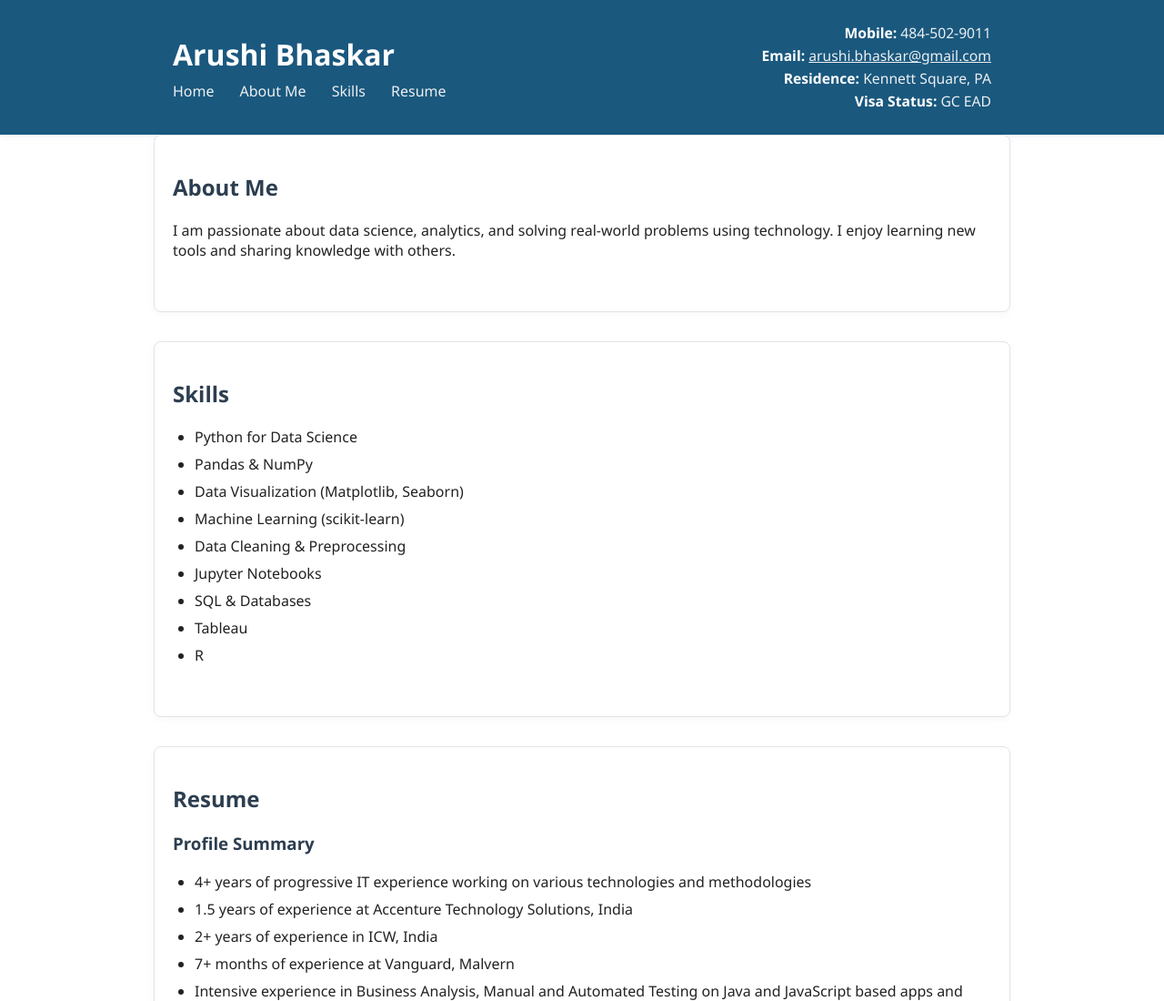
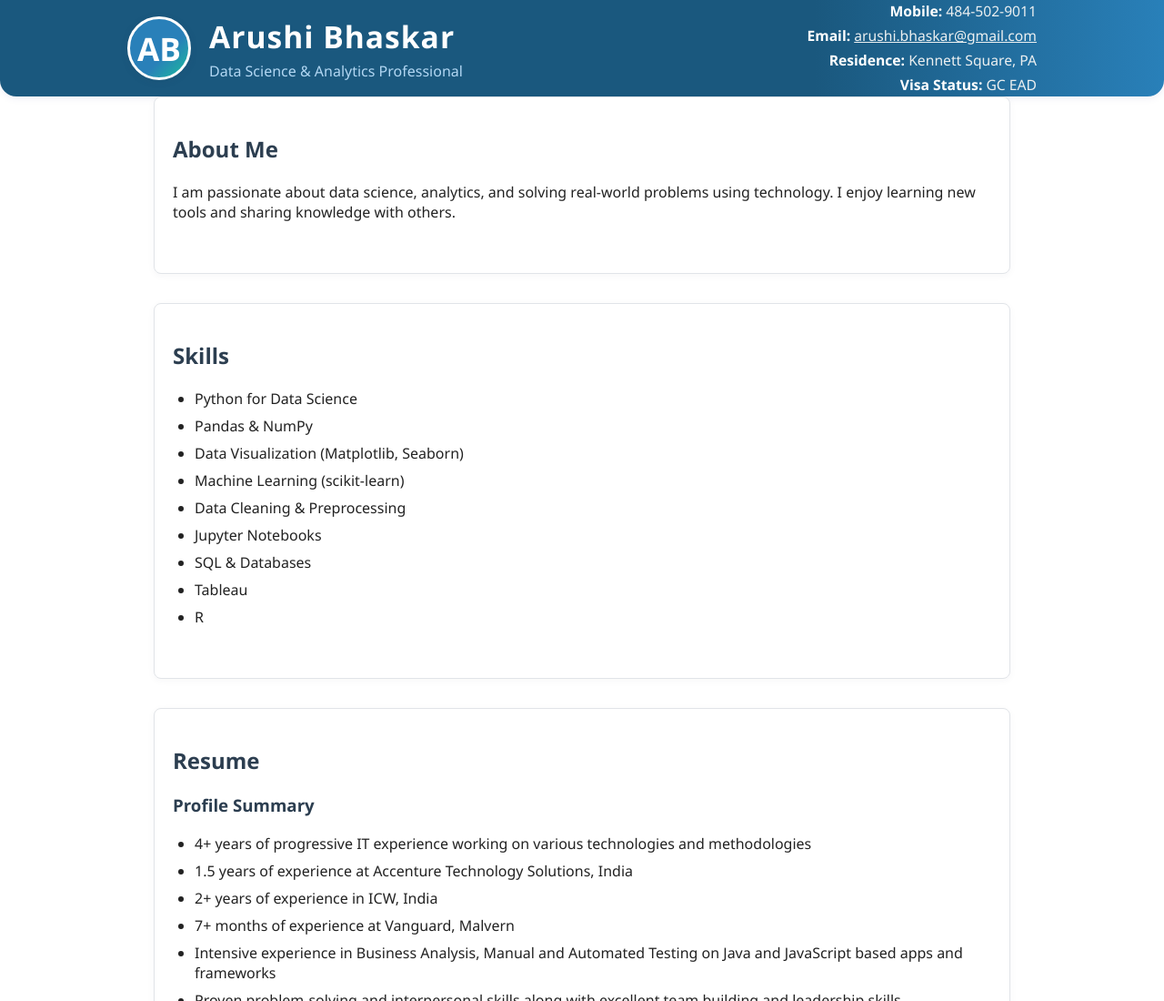
Before and after one commit to arushib11/my-portfolio, a plain HTML site: page index.html in a window 1280 px wide. Shown: the top 1100 px of the page at 91% size. Drawn offline with Linux system fonts and the light colour scheme.

Commit message:
Improving the header and removing unnecessary links

```diff
--- a/index.html
+++ b/index.html
@@ -1,42 +1,10 @@
+<!DOCTYPE html>
 <!DOCTYPE html>
 <html lang="en">
 <head>
   <meta charset="UTF-8">
   <title>My Portfolio</title>
   <style>
-    header h1 {
-      flex: 1;
-      text-align: center;
-      margin: 0;
-    }
-    body {
-      font-family: 'Segoe UI', Arial, sans-serif;
-      margin: 0;
-      background: #fff;
-      color: #222;
-    }
-    header {
-      background: #1a587e; /* Professional deep blue */
-      color: #fff;
-      padding: 24px 0;
-      box-shadow: 0 2px 8px rgba(26,35,126,0.05);
-    }
-    nav ul {
-      list-style: none;
-      padding: 0;
-      margin: 0;
-      display: flex;
-      gap: 28px;
-    }
-    nav a {
-      color: #ecf0f1;
-      text-decoration: none;
-      font-weight: 500;
-      transition: color 0.2s;
-    }
-    nav a:hover {
-      color: #3498db;
-    }
     .hero {
       background: #f8f9fa;
       padding: 60px 20px;
@@ -51,6 +19,88 @@
       border-radius: 8px;
       box-shadow: 0 2px 8px rgba(44,62,80,0.04);
       border: 1px solid #e1e4e8;
+    }
+    .header-container {
+      max-width: 1000px;
+      margin: auto;
+      display: flex;
+      flex-direction: row;
+      align-items: center;
+      justify-content: space-between;
+      flex-wrap: wrap;
+      padding: 0 16px;
+    }
+    .header-left {
+      display: flex;
+      align-items: center;
+      gap: 20px;
+    }
+    .avatar {
+      width: 64px;
+      height: 64px;
+      border-radius: 50%;
+      background: linear-gradient(135deg, #2980b9 60%, #1abc9c 100%);
+      display: flex;
+      align-items: center;
+      justify-content: center;
+      font-size: 2.2em;
+      color: #fff;
+      font-weight: bold;
+      box-shadow: 0 2px 8px rgba(44,62,80,0.10);
+      border: 3px solid #fff;
+    }
+    .header-title {
+      display: flex;
+      flex-direction: column;
+      justify-content: center;
+    }
+    .header-title h1 {
+      margin: 0 0 2px 0;
+      font-size: 2.1em;
+      text-align: left;
+      letter-spacing: 1px;
+    }
+    .header-title span {
+      font-size: 1em;
+      color: #b2d7f3;
+      font-weight: 400;
+      margin-top: 2px;
+    }
+    header {
+      background: linear-gradient(90deg, #1a587e 70%, #2980b9 100%);
+      color: #fff;
+      padding: 0;
+      box-shadow: 0 2px 8px rgba(26,35,126,0.07);
+      border-bottom-left-radius: 18px;
+      border-bottom-right-radius: 18px;
+    }
+    body {
+      font-family: 'Segoe UI', Arial, sans-serif;
+      margin: 0;
+      background: #fff;
+      color: #222;
+    }
+    .header-contact {
+      min-width: 220px;
+      text-align: right;
+      font-size: 0.98em;
+      line-height: 1.6;
+      color: #ecf0f1;
+      margin-left: auto;
+      display: flex;
+      flex-direction: column;
+      align-items: flex-end;
+      gap: 2px;
+    }
+    .header-contact strong {
+      color: #fff;
+    }
+    .header-contact a {
+      color: #ecf0f1;
+      text-decoration: underline;
+    }
+    .header-contact a:hover {
+      color: #1abc9c;
     }
     h2, h3 {
       color: #2c3e50;
@@ -87,45 +137,44 @@
       .section {
         padding: 20px 8px;
       }
-      header > div {
+      .header-container {
         flex-direction: column;
         align-items: flex-start;
+        padding: 0 4px;
       }
-      nav ul {
-        flex-direction: column !important;
-        align-items: flex-start !important;
-        gap: 8px !important;
-        width: 100% !important;
+      .header-left {
+        flex-direction: row;
+        align-items: center;
+        gap: 12px;
       }
-      nav ul li {
-        width: 100%;
-        margin-bottom: 4px;
+      /* Navigation removed for mobile */
+      .header-title h1 {
+        text-align: left !important;
+        font-size: 1.3em;
       }
-      h1 {
-        text-align: left !important;
+      .avatar {
+        width: 44px;
+        height: 44px;
+        font-size: 1.2em;
       }
     }
   </style>
 </head>
 <body>
   <header>
-    <div style="max-width: 900px; margin: auto; display: flex; flex-direction: row; align-items: center; justify-content: space-between; flex-wrap: wrap;">
-      <div style="flex: 2; min-width: 200px; display: flex; flex-direction: column; align-items: flex-start;">
-        <h1 style="width: 100%; text-align: left; margin-bottom: 8px;">Arushi Bhaskar</h1>
-        <nav style="width: 100%;">
-          <ul style="display: flex; flex-direction: row; justify-content: flex-start; align-items: center; gap: 28px; margin: 0; padding: 0; list-style: none; width: 100%;">
-            <li><a href="#hero">Home</a></li>
-            <li><a href="#about">About Me</a></li>
-            <li><a href="#skills">Skills</a></li>
-            <li><a href="#resume">Resume</a></li>
-          </ul>
-        </nav>
+    <div class="header-container">
+      <div class="header-left">
+        <div class="avatar" title="Arushi Bhaskar">AB</div>
+        <div class="header-title">
+          <h1>Arushi Bhaskar</h1>
+          <span>Data Science & Analytics Professional</span>
+        </div>
       </div>
-      <div style="flex: 1; min-width: 220px; text-align: right; font-size: 0.98em; line-height: 1.6; color: #ecf0f1;">
-        <div><strong style="color: #fff;">Mobile:</strong> 484-502-9011</div>
-        <div><strong style="color: #fff;">Email:</strong> <a href="mailto:arushi.bhaskar@gmail.com" style="color: #ecf0f1; text-decoration: underline;">arushi.bhaskar@gmail.com</a></div>
-        <div><strong style="color: #fff;">Residence:</strong> Kennett Square, PA</div>
-        <div><strong style="color: #fff;">Visa Status:</strong> GC EAD</div>
+      <div class="header-contact">
+        <div><strong>Mobile:</strong> 484-502-9011</div>
+        <div><strong>Email:</strong> <a href="mailto:arushi.bhaskar@gmail.com">arushi.bhaskar@gmail.com</a></div>
+        <div><strong>Residence:</strong> Kennett Square, PA</div>
+        <div><strong>Visa Status:</strong> GC EAD</div>
       </div>
     </div>
   </header>
```
